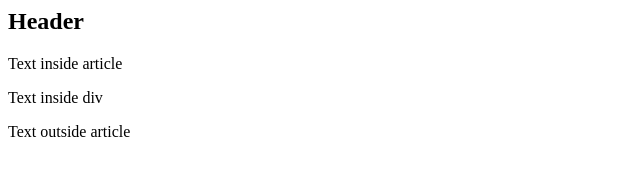
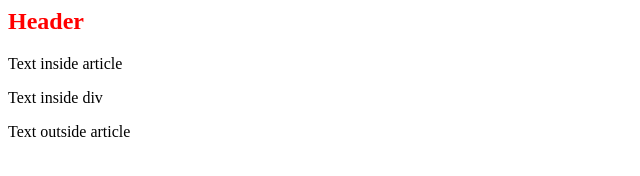
Before and after one commit to stefanoyoyo/Css-selector.selector-meaning, a plain HTML site: page index.html in a window 1280 px wide. Shown: the whole page, without its empty margins (0-640 px from the left). Drawn offline with Linux system fonts and the light colour scheme.

Commit message:
selector.selector è elemento.classe

```diff
--- a/styles.css
+++ b/styles.css
@@ -9,7 +9,7 @@
   color: red;
 } */
 
-/* Non funziona */
-.article.h1 {
+/* funziona */
+article.article h1.h1 {
   color: red;
 }
```
Also changed, not shown: 1 other file.
